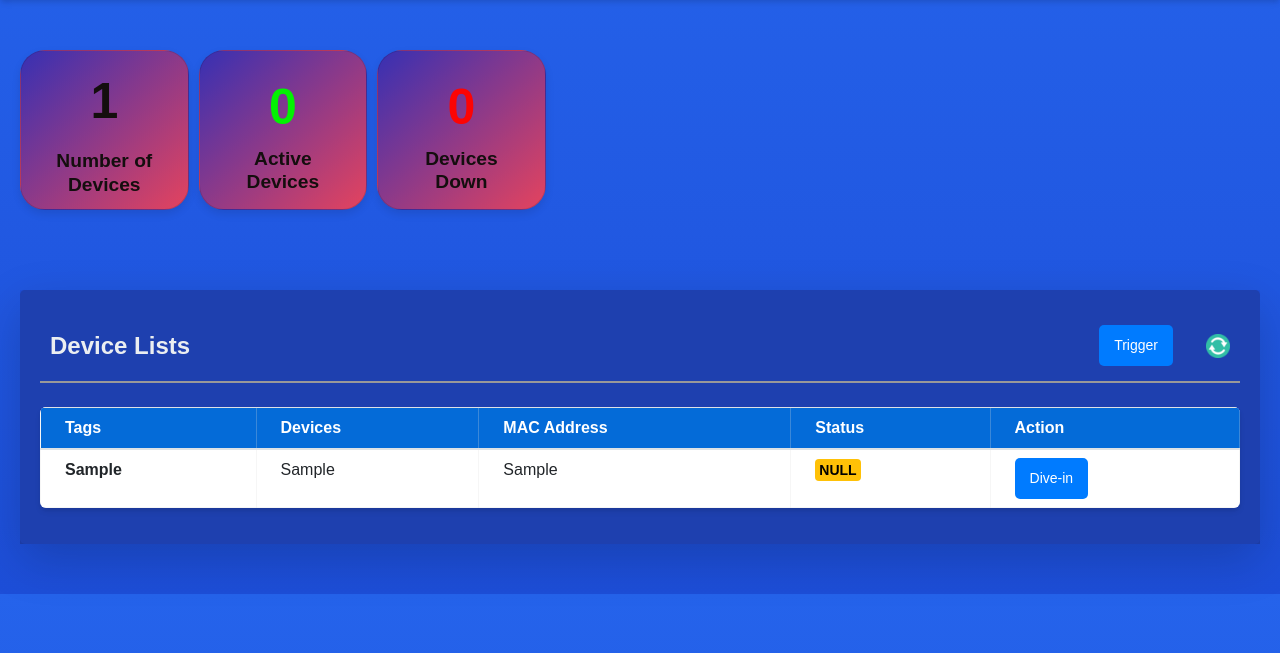
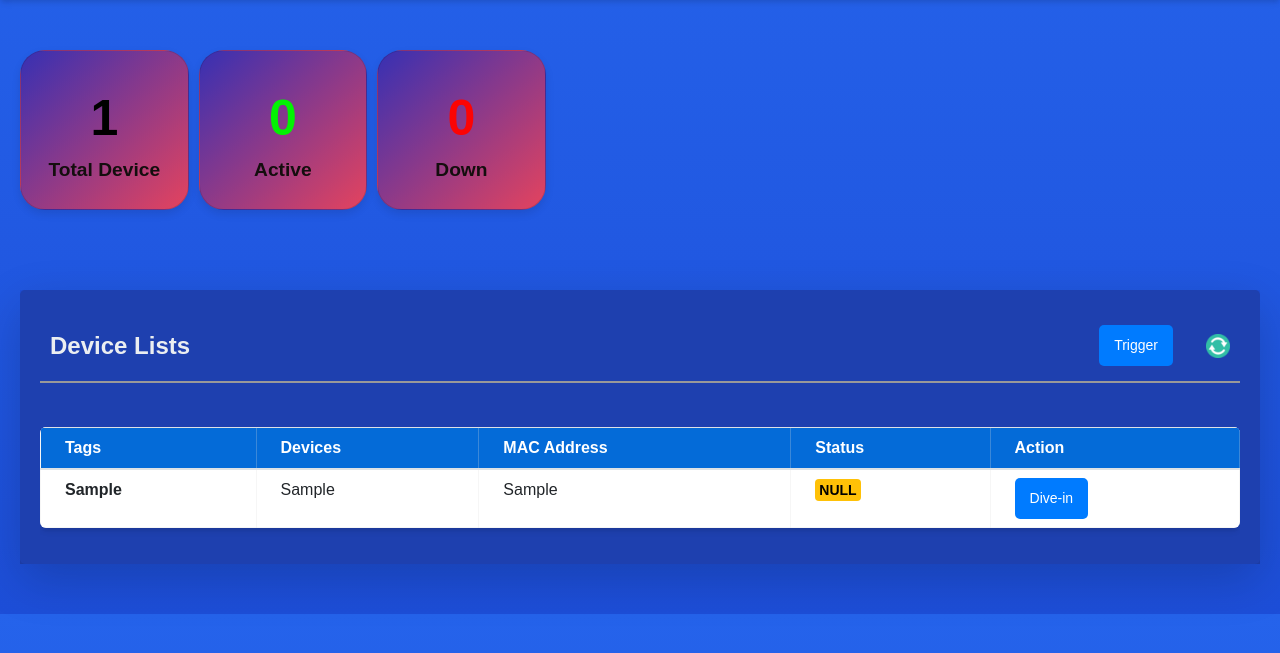
Before and after one commit to syamsiva12/lab-front, a Flask app: page / in a window 1280 px wide. Shown: the part 129-782 px from the top of the page. Run offline with Flask 3, Linux system fonts and the light colour scheme; a user stored in the database is signed in; tables that the repository leaves empty or names only in its code hold one stand-in row (values such as "Sample post"); parts of the project's set-up code (start-up, migrations or seed data) failed here and were passed over; some libraries are stand-ins or nearby versions.

Commit message:
Updated dash & server

```diff
--- a/main.py
+++ b/main.py
@@ -310,7 +310,7 @@ def simulated_terminal(tag):
         try:
             if platform.system().lower() == 'windows':
                 # For Windows, use plink for SSH connections
-                cmd_command = f'plink -batch  -ssh -l {username} -pw {password} -load plink_config.txt {ip}'
+                cmd_command = f'plink   -ssh -l {username} -pw {password} -load plink_config.txt {ip}'
                 subprocess.run(['start', 'cmd', '/K', cmd_command], shell=True, check=True)
             else:
                 # For Ubuntu or other platforms, use paramiko
--- a/template/dash.html
+++ b/template/dash.html
@@ -239,6 +239,20 @@
             }
         }
 
+        @media (max-width: 767px) {
+            /* Styles for screens smaller than 767px (e.g., phones) */
+            #triggerButton {
+                margin-right: 2px; /* Adjust the margin as needed */
+            }
+        }
+
+        @media (min-width: 768px) {
+            /* Styles for screens 768px and larger (e.g., desktops) */
+            #triggerButton {
+                margin-right: -900px; /* Adjust the margin as needed */
+            }
+        }
+
         #chart-container {
             width: 300px;
             height: 200px;
@@ -296,8 +310,8 @@
                     <div class="cards">
                         <div class="card">
                             <div class="box">
-                                <h7>{{ count_devices }}</h7>
-                                <h4>Number of Devices</h4>
+                                <h5 style="color: black;">{{ count_devices }}</h5>
+                                <h4>Total Device</h4>
                             </div>
                             <div class="icon-case">
                             </div>
@@ -305,7 +319,7 @@
                         <div class="card">
                             <div class="box">
                                 <h5>{{ up_devices_count }}</h5>
-                                <h4>Active Devices</h4>
+                                <h4>Active</h4>
                             </div>
                             <div class="icon-case">
                             </div>
@@ -313,7 +327,7 @@
                         <div class="card">
                             <div class="box">
                                 <h6>{{ down_devices_count }}</h6>
-                                <h4>Devices Down</h4>
+                                <h4>Down</h4>
                             </div>
                             <div class="icon-case">
                             </div>
@@ -327,11 +341,13 @@
                         <div class="recent-payments p-8 rounded-lg shadow-lg bg-gradient-to-b from-blue-800 via-blue-1000  text-blue">
                             <div class="title flex items-center justify-between mb-4">
                                 <h2 class="text-2xl font-semibold">Device Lists</h2>
-                                <button id="triggerButton" class="btn btn-primary" onclick="showTriggerOptions()" onmouseover="startTimer()" style="margin-right: -900px;" onmouseout="clearTimer()">Trigger</button>
+                                <button id="triggerButton" class="btn btn-primary" onclick="showTriggerOptions()" onmouseover="startTimer()" onmouseout="clearTimer()">Trigger</button>
                                 <a href="{{ url_for('refresh') }}" class="ml-4">
                                     <img src="static/refresh.png" alt="Refresh" class="w-6 h-6">
                                 </a>
+
                             </div>
+                            <div class="table-responsive">
                                 <table class="table w-full bg-white shadow-md rounded-md overflow-hidden">
                                     <thead class="bg-blue-500 text-white">
                                         <tr>
@@ -366,6 +382,7 @@
                                         {% endfor %}
                                     </tbody>
                                 </table>
+                            </div>
                         </div>
                     </div>
                 </div>
```
Lines whose indentation alone changed are shown as unchanged.
